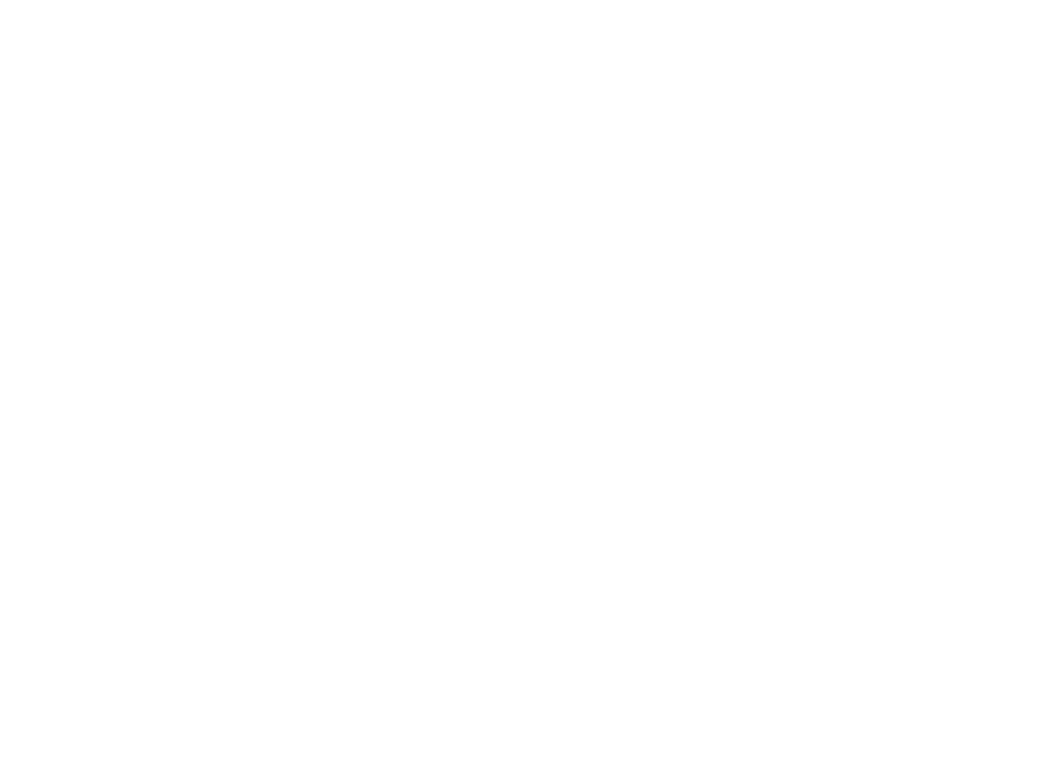
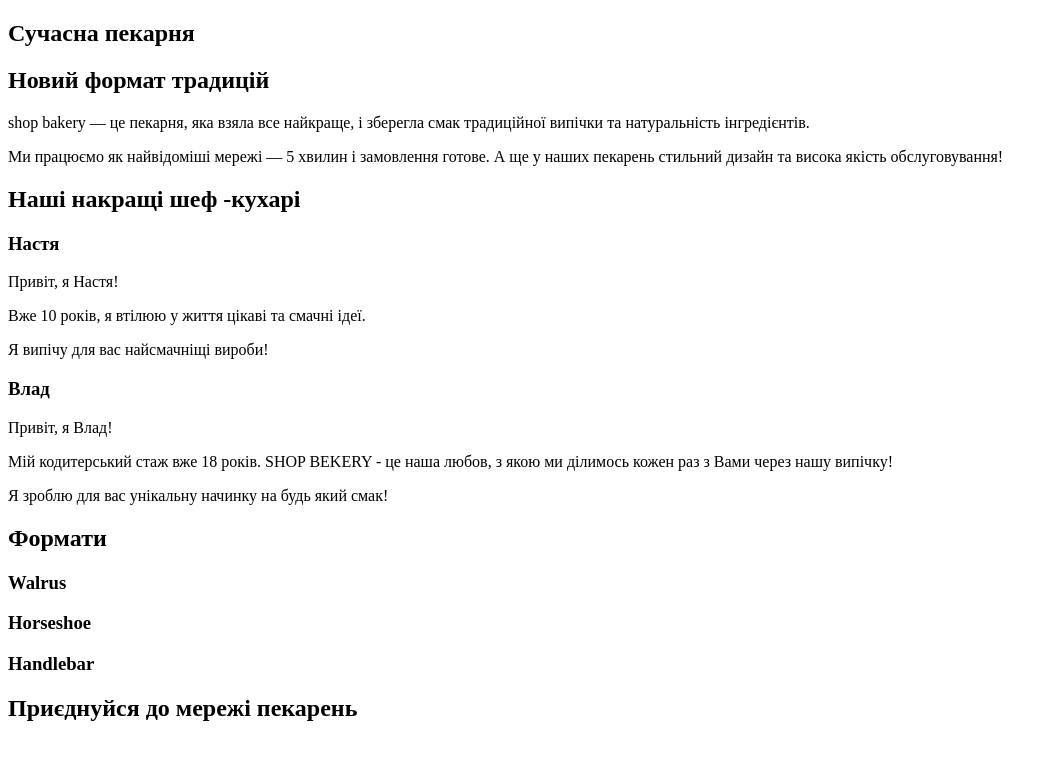
Before and after one commit to Sh1kami/-, a plain HTML site: page index.html in a window 1280 px wide. Shown: the whole page, without its empty margins (0-1057 px from the left). Drawn offline with Linux system fonts and the light colour scheme.

Commit message:
Update index.html

```diff
--- a/index.html
+++ b/index.html
@@ -3,7 +3,7 @@
     <head>
         <meta charset="UTF-8" />
         <meta name="viewport" content="width=device-width, initial-scale=1.0" />
-    <title>MySite</title>
+        <title>Сучасна пекарня</title>
     </head>
     <body>
         <header>
@@ -13,18 +13,56 @@
             <!-- Замовити дзвінок -->
         </header>
         <main>
-      <section></section>
-      <section></section>
             <section>
-        <article></article>
-        <article></article>
+                <h1>Сучасна пекарня</h1>
             </section>
             <section>
-        <article></article>
-        <article></article>
-        <article></article>
+                <h2>Новий формат традицій</h2>
+                <p>
+                    <span>shop bakery</span> — це пекарня, яка взяла все
+                    найкраще, і зберегла смак традиційної випічки та
+                    натуральність інгредієнтів.
+                </p>
+                <p>
+                    Ми працюємо як найвідоміші мережі —
+                    <span>5 хвилин і замовлення готове</span>. А ще у наших
+                    пекарень стильний дизайн та висока якість обслуговування!
+                </p>
             </section>
-      <section></section>
+            <section>
+                <h2>Наші накращі шеф -кухарі</h2>
+                <article>
+                    <h3>Настя</h3>
+                    <p>Привіт, я Настя!</p>
+                    <p>Вже 10 років, я втілюю у життя цікаві та смачні ідеї.</p>
+                    <p>Я випічу для вас найсмачніщі вироби!</p>
+                </article>
+                <article>
+                    <h3>Влад</h3>
+                    <p>Привіт, я Влад!</p>
+                    <p>
+                        Мій кодитерський стаж вже 18 років. SHOP BEKERY - це
+                        наша любов, з якою ми ділимось кожен раз з Вами через
+                        нашу випічку!
+                    </p>
+                    <p>Я зроблю для вас унікальну начинку на будь який смак!</p>
+                </article>
+            </section>
+            <section>
+                <h2>Формати</h2>
+                <article>
+                    <h3 lang="en">Walrus</h3>
+                </article>
+                <article>
+                    <h3 lang="en">Horseshoe</h3>
+                </article>
+                <article>
+                    <h3 lang="en">Handlebar</h3>
+                </article>
+            </section>
+            <section>
+                <h2>Приєднуйся до мережі пекарень</h2>
+            </section>
         </main>
         <footer></footer>
     </body>
```
Lines whose indentation alone changed are shown as unchanged.
